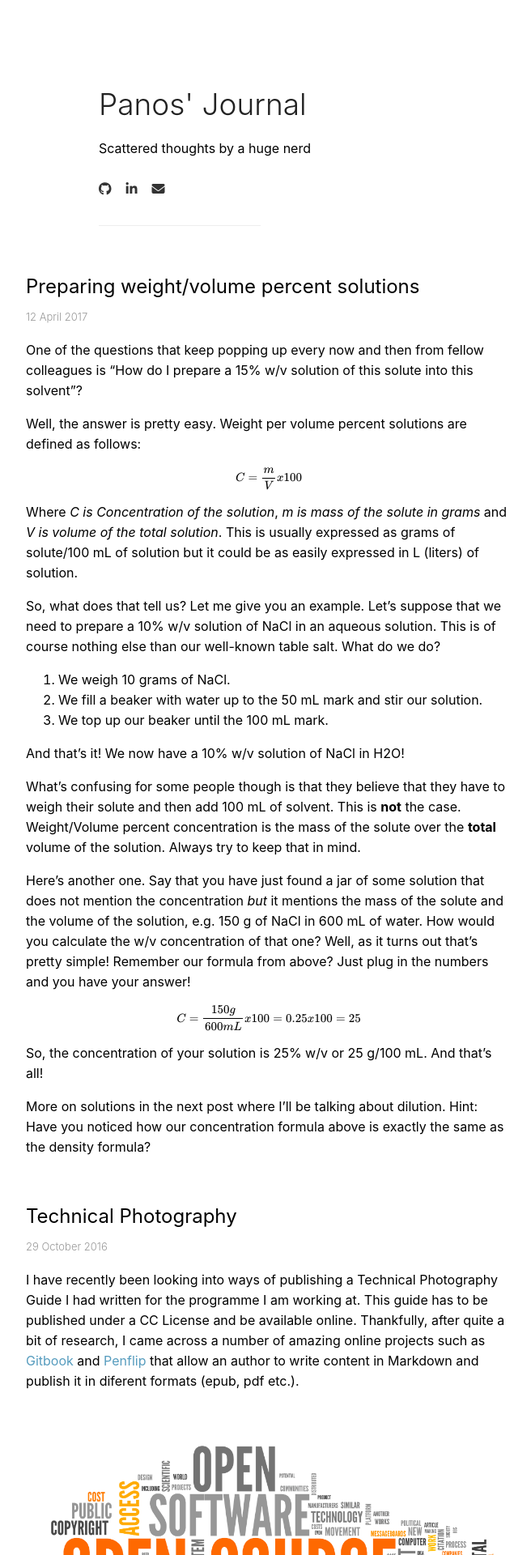
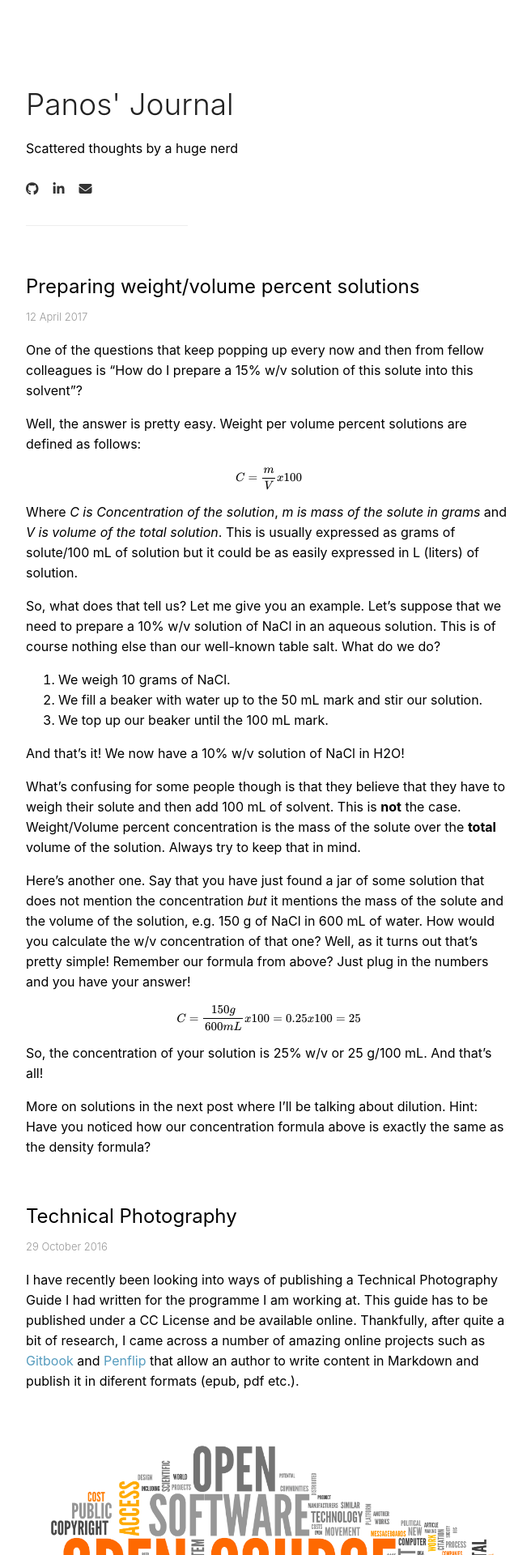
Before and after one commit to pgalatis/pgalatis.github.io, a Jekyll site: the page built from index.html, in a window 1280 px wide. Shown: the top 1920 px of the page at 81% size, without its empty margins (84-740 px from the left). Built offline with Jekyll 4.4.1, drawn with Linux system fonts in a browser that asks for light colours; nearby versions of some CDN libraries; formulas are drawn with MathJax 3; the list of posts is cut into pages by our own code.

Commit message:
Update style.css

```diff
--- a/css/style.css
+++ b/css/style.css
@@ -11,9 +11,7 @@ body.fade-out {
 }
 
 header.top {
-	/*border-bottom: 4px solid;*/
     max-width: 70%;
-    margin: auto;
 }
 
 .wrapper {
```
